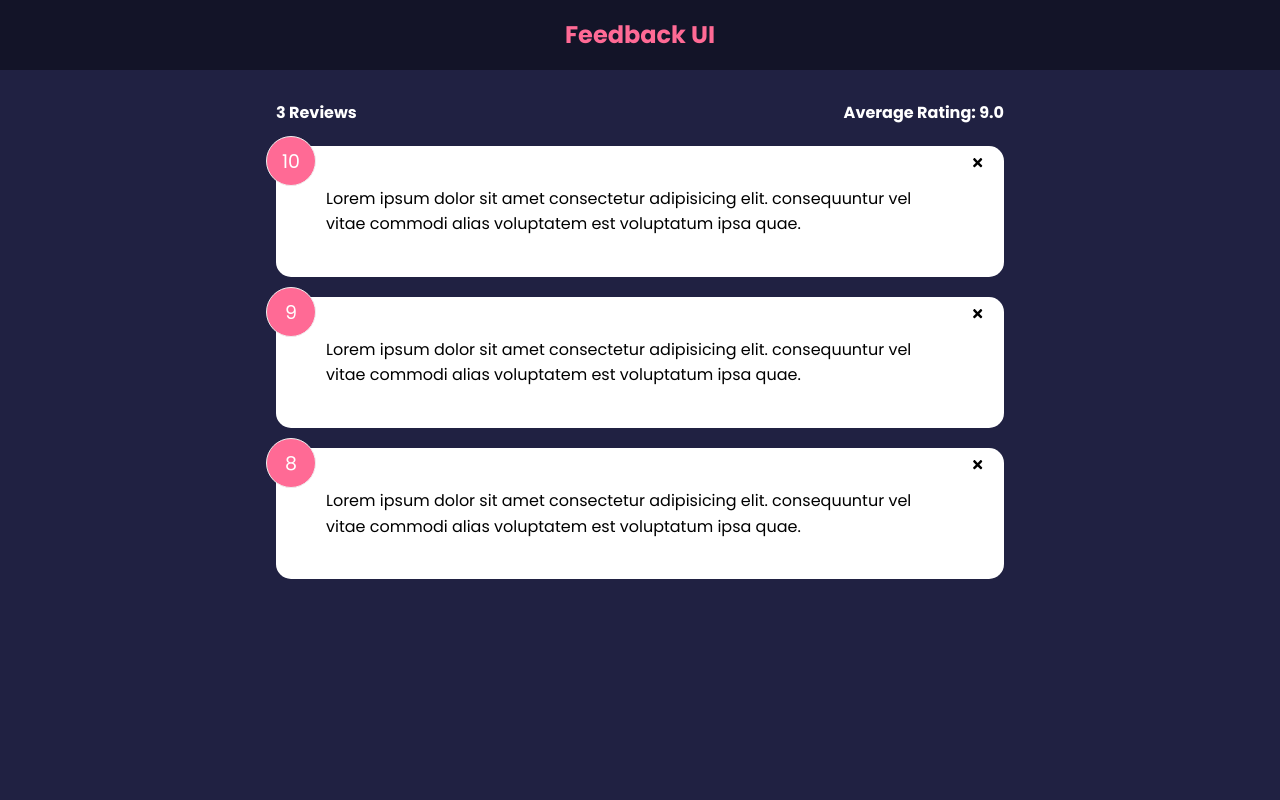
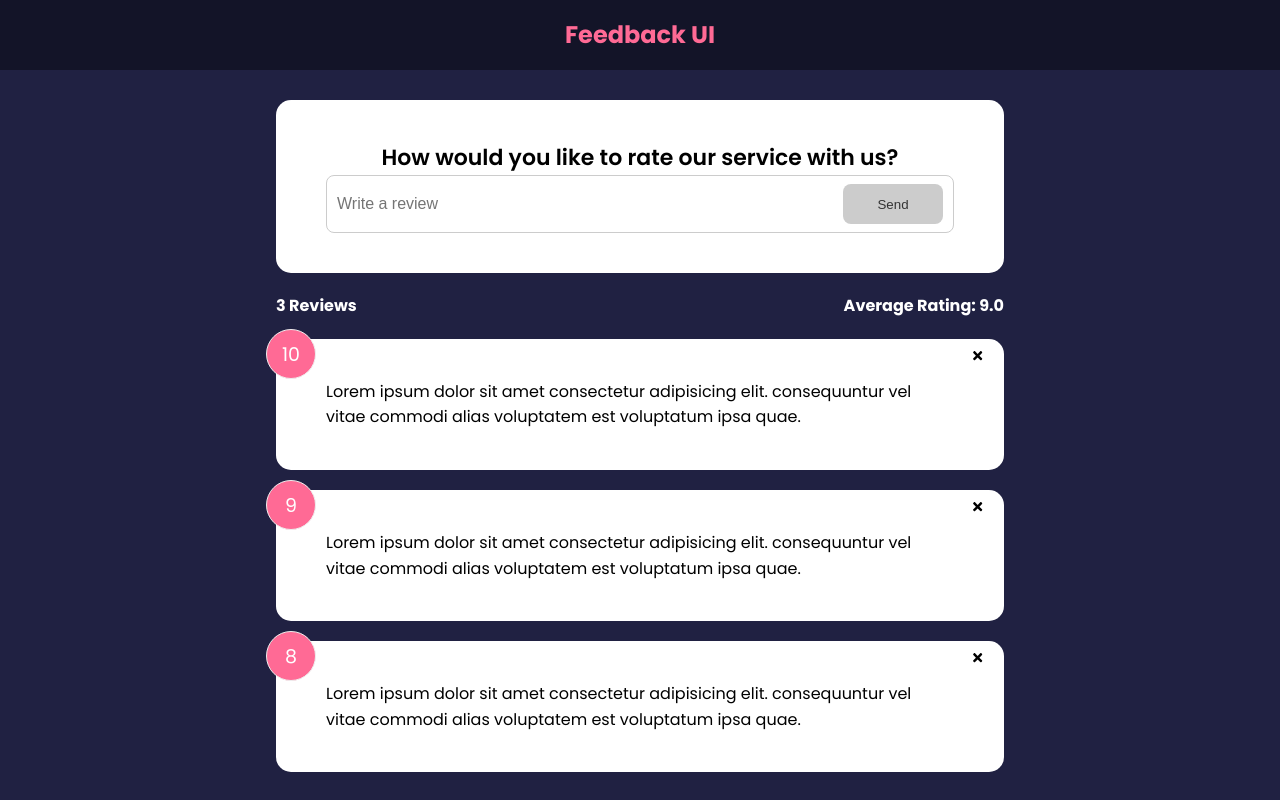
Before and after one commit to Tarkowski-3001/Feedback, a React (Create React App) app: page / in a window 1280 px wide. Built offline with nearby package versions, Linux system fonts and the light colour scheme.

Commit message:
Added Button component and real time validation

```diff
--- a/src/App.js
+++ b/src/App.js
@@ -2,6 +2,7 @@
 import FeedbackList from "./components/FeedbackList"
 import FeedbackData from "./data/FeedbackData"
 import FeedbackStats from "./components/FeedbackStats"
+import FeedbackForm from "./components/FeedbackForm"
 import {useState} from 'react'
 
 function App() {
@@ -10,7 +11,7 @@
   const deleteFeedback = (id) => {
     if (window.confirm("Sure you wanna delete? ")){
         setFeedback(feedback.filter((item) =>
-        item.id != id
+        item.id !== id
       ))
     }
   }
@@ -19,6 +20,7 @@
     <>
       <Header />
       <div className="container">
+        <FeedbackForm />
         <FeedbackStats feedback={feedback} />
         <FeedbackList feedback={feedback} handleDelete={deleteFeedback}/>
       </div>
--- /dev/null
+++ b/src/components/FeedbackForm.jsx
@@ -0,0 +1,41 @@
+import {useState} from 'react'
+import Card from './shared/Card'
+import Button from './shared/Button'
+
+function FeedbackForm() {
+    const[text, setText] = useState("")
+    const[btnDisabled, setBtnDisabled]= useState(true)
+    const[message, setMessage] = useState("")
+
+    const handleTextChange = (e) => {
+        if (text === ""){
+            setBtnDisabled(true)
+            setMessage(null)
+        }
+        else if(text !== "" && text.trim().length <=10){
+            setBtnDisabled(true)
+            setMessage("Text should be at least 10 characters")
+        }
+        else{
+            setBtnDisabled(false)
+            setMessage(null)
+        }
+
+        setText(e.target.value)
+    }
+    return (
+        <Card>
+            <form>
+                <h2>How would you like to rate our service with us? </h2>
+                <div className="input-group">
+                    <input type="text" placeholder='Write a review' onChange={handleTextChange} value={text}/>
+                    <Button type="submit" isDisabled={btnDisabled}>Send</Button>
+                </div>
+                {message && <div className='message'>{message}</div>}
+            </form>
+        </Card>
+
+  )
+}
+
+export default FeedbackForm
--- a/src/components/FeedbackStats.jsx
+++ b/src/components/FeedbackStats.jsx
@@ -10,7 +10,7 @@
     return (
         <div className="feedback-stats">
             <h4>{feedback.length} Reviews</h4>
-            <h4>Average Rating: {average}</h4>
+            <h4>Average Rating: {isNaN(average)? 0: average}</h4>
         </div>
     )
 }
--- /dev/null
+++ b/src/components/shared/Button.jsx
@@ -0,0 +1,17 @@
+import React from 'react'
+
+function Button({children, version, type, isDisabled}) {
+  return (
+    <button className={`btn btn-${version}`} type = {type} disabled={isDisabled}>
+        {children}
+    </button>
+  )
+}
+
+Button.defaultProps= {
+    version: "primary",
+    type: "button",
+    isDisabled: false,
+}
+
+export default Button
```
